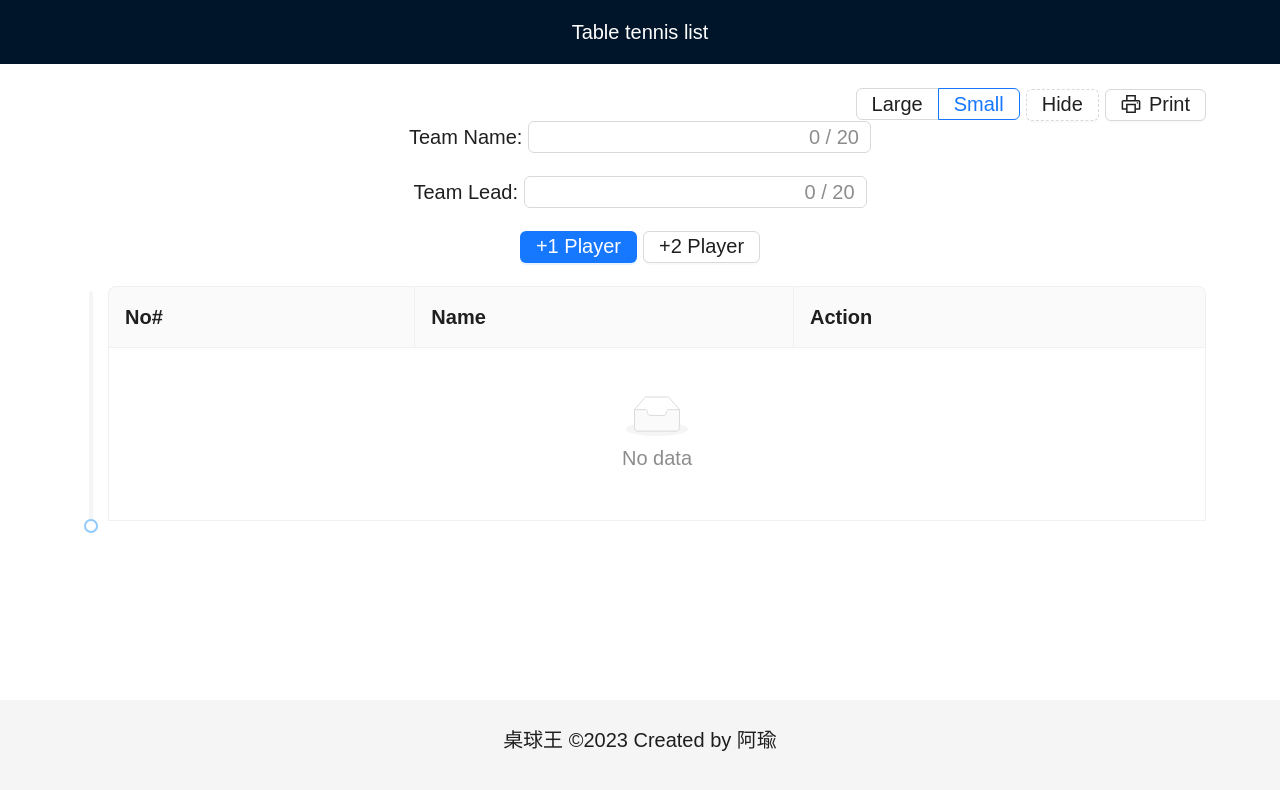
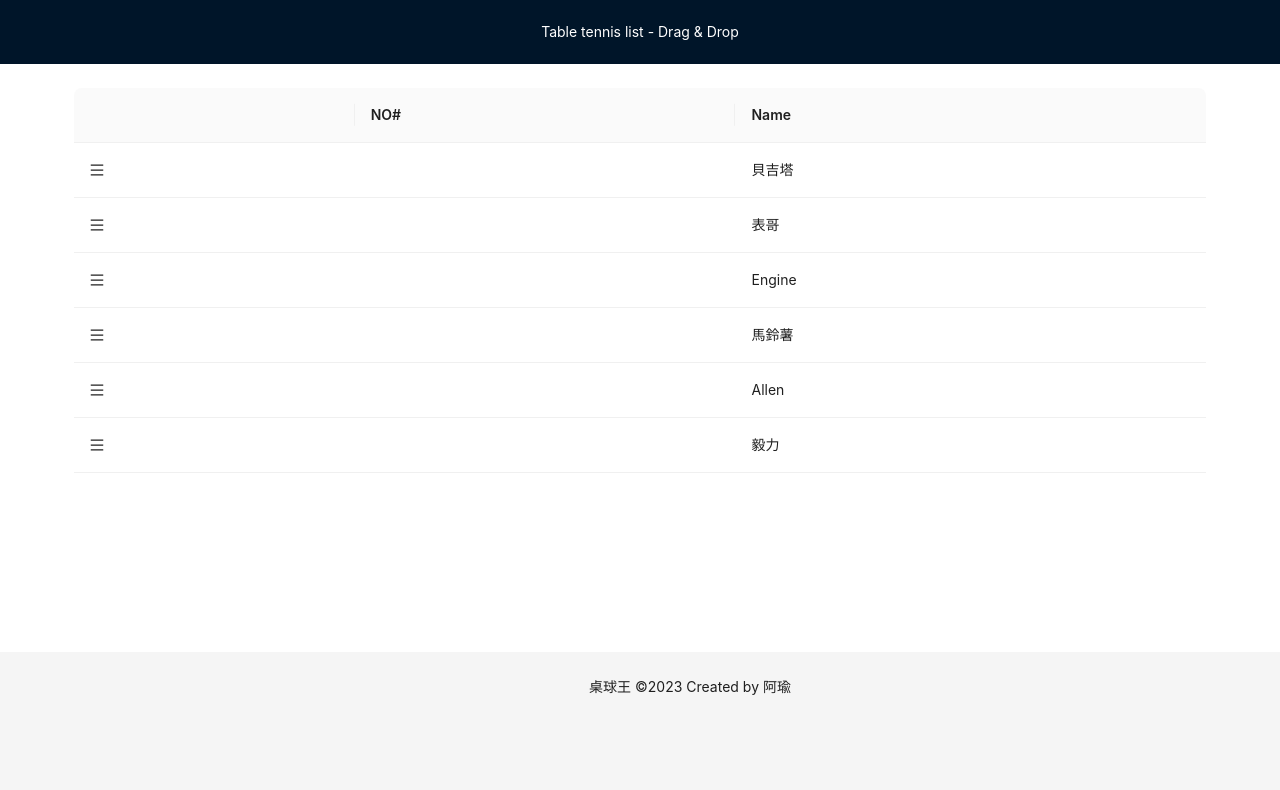
Before and after one commit to goish135/table-tennis-king, a React (Create React App) app: page / in a window 1280 px wide. Shown: the top 790 px of the page. Built offline with nearby package versions, Linux system fonts and the light colour scheme.

Commit message:
drag drop

```diff
--- a/src/App.js
+++ b/src/App.js
@@ -1,263 +1,179 @@
-import "./App.css";
 import {
-  Table,
-  Button,
-  Layout,
-  Input,
-  ConfigProvider,
-  Radio,
-  Slider,
-} from "antd";
-import React, { useState, useRef } from "react";
-import ReactToPrint from "react-to-print";
-import { PrinterOutlined } from "@ant-design/icons";
-
+  DndContext,
+  PointerSensor,
+  useSensor,
+  useSensors,
+} from "@dnd-kit/core";
+import { restrictToVerticalAxis } from "@dnd-kit/modifiers";
+import {
+  SortableContext,
+  arrayMove,
+  useSortable,
+  verticalListSortingStrategy,
+} from "@dnd-kit/sortable";
+import { CSS } from "@dnd-kit/utilities";
+import React, { useState } from "react";
+import { Table, Layout } from "antd";
+import { MenuOutlined } from "@ant-design/icons";
 const { Header, Content, Footer } = Layout;
-
-function App() {
-  const data = [];
-  const [dataSource, setDataSource] = useState(data);
-  const [hideAction, setHideAction] = useState(false);
-  const [hideShowText, setHideShowText] = useState("Hide");
-  const [headOfRowSpan, setHeadOfRowSpan] = useState([]);
-  const [customStyle, setCustomStyle] = useState("py-style-2");
-  const [size, setSize] = useState("small");
-  const [paddingValue, setPaddingValue] = useState(5);
-
-  const sliderStyle = {
-    display: "inline-block",
-    height: 300,
-    textAlign: "left",
-  };
-
-  let componentRef = useRef();
-
-  const onChangeSlider = (newValue) => {
-    console.log("Slider Value:", newValue);
-    setPaddingValue(newValue);
-  };
-
-  const handleSizeChange = (e) => {
-    setSize(e.target.value);
-    if (e.target.value === "small") {
-      // setCustomStyle("py-style-2");
-      setPaddingValue(5);
-    } else {
-      // setCustomStyle("py-style-1");
-      setPaddingValue(50);
-    }
-  };
-
-  const onHide = () => {
-    console.log("click Hide");
-    if (hideAction) {
-      setHideShowText("Hide");
-    } else {
-      setHideShowText("Show");
-    }
-    setHideAction(!hideAction);
-  };
-
-  const handleAdd = () => {
-    let initMax = 0;
-
-    for (let i = 0; i < dataSource.length; i++) {
-      initMax = Math.max(initMax, dataSource[i].no);
-    }
-
-    const newData = {
-      key: Math.random(),
-      no: initMax + 1,
-      name: ``,
-      action: <a>Delete</a>,
-    };
-    setDataSource([...dataSource, newData]);
-  };
-
-  const handleAdd2 = () => {
-    let initMax = 0;
-
-    for (let i = 0; i < dataSource.length; i++) {
-      initMax = Math.max(initMax, dataSource[i].no);
-    }
-
-    var copiedDataSource = dataSource.slice();
-    const newData1 = {
-      key: Math.random(),
-      no: initMax + 1,
-      name: ``,
-      action: <a>Delete</a>,
-    };
-    const newData2 = {
-      key: Math.random(),
-      no: initMax + 1,
-      name: ``,
-      action: <a>Delete</a>,
-    };
-
-    copiedDataSource.push(newData1, newData2);
-    console.log("copiedDataSource length:", copiedDataSource.length);
-
-    setHeadOfRowSpan([...headOfRowSpan, copiedDataSource.length - 2]);
-    console.log("headOfRowSpan:", [
-      ...headOfRowSpan,
-      copiedDataSource.length - 2,
-    ]);
-    setDataSource(copiedDataSource);
-  };
-
-  const handleDelete = (no, index) => {
-    console.log("delete Index:", index);
-    if (headOfRowSpan.includes(index)) {
-      const elementToRemove = index;
-      const newArray = headOfRowSpan.filter((item) => item !== elementToRemove);
-      console.log("new HeadOfRowSpan#1:", newArray);
-      setHeadOfRowSpan(newArray);
-    }
-
-    if (headOfRowSpan.includes(index - 1)) {
-      const elementToRemove = index - 1;
-      const newArray = headOfRowSpan.filter((item) => item !== elementToRemove);
-      console.log("new HeadOfRowSpan#2:", newArray);
-      setHeadOfRowSpan(newArray);
-    }
-
-    const newData = dataSource.filter((item) => item.no !== no);
-
-    setDataSource(newData);
-  };
-
-  const onChange = (e) => {
-    console.log("Change:", e.target.value);
-  };
-
 const columns = [
   {
-      title: "No#",
+    key: "sort",
+  },
+  {
+    title: "NO#",
     dataIndex: "no",
-      key: "no",
-      onCell: (_, index) => {
-        if (headOfRowSpan.includes(index)) {
-          return {
-            rowSpan: 2,
-          };
-        }
-        // These two are merged into above cell
-        if (headOfRowSpan.includes(index - 1)) {
-          return {
-            rowSpan: 0,
-          };
-        }
-        return {};
-      },
   },
   {
     title: "Name",
     dataIndex: "name",
-      key: "name",
-      render: (text, record) => (
-        <div style={{ padding: `${paddingValue}px` }}>{text}</div>
+  },
+];
+
+const Row = ({ children, ...props }) => {
+  const {
+    attributes,
+    listeners,
+    setNodeRef,
+    setActivatorNodeRef,
+    transform,
+    transition,
+    isDragging,
+  } = useSortable({
+    id: props["data-row-key"],
+  });
+  const style = {
+    ...props.style,
+    transform: CSS.Transform.toString(
+      transform && {
+        ...transform,
+        scaleY: 1,
+      },
     ),
+    transition,
+    ...(isDragging
+      ? {
+          position: "relative",
+          zIndex: 9999,
+        }
+      : {}),
+  };
+  return (
+    <tr {...props} ref={setNodeRef} style={style} {...attributes}>
+      {React.Children.map(children, (child) => {
+        if (child.key === "sort") {
+          return React.cloneElement(child, {
+            children: (
+              <MenuOutlined
+                ref={setActivatorNodeRef}
+                style={{
+                  touchAction: "none",
+                  cursor: "move",
+                }}
+                {...listeners}
+              />
+            ),
+          });
+        }
+        return child;
+      })}
+    </tr>
+  );
+};
+
+const App = () => {
+  const [dataSource, setDataSource] = useState([
+    {
+      key: "1",
+      no: "",
+      name: "貝吉塔",
     },
     {
-      title: "Action",
-      dataIndex: "action",
-      key: "action",
-      render: (_, record, index) =>
-        dataSource.length >= 1 ? (
-          <a onClick={() => handleDelete(record.no, index)}>Delete</a>
-        ) : null,
-      hidden: hideAction,
+      key: "2",
+      no: "",
+      name: "表哥",
     },
-  ].filter((item) => !item.hidden);
+    {
+      key: "3",
+      no: "",
+      name: "Engine",
+    },
+    {
+      key: "4",
+      no: "",
+      name: "馬鈴薯",
+    },
+    {
+      key: "5",
+      no: "",
+      name: "Allen",
+    },
+    {
+      key: "6",
+      no: "",
+      name: "毅力",
+    },
+  ]);
+
+  const sensors = useSensors(
+    useSensor(PointerSensor, {
+      activationConstraint: {
+        // https://docs.dndkit.com/api-documentation/sensors/pointer#activation-constraints
+        distance: 1,
+      },
+    }),
+  );
+
+  const onDragEnd = ({ active, over }) => {
+    if (active.id !== over?.id) {
+      setDataSource((prev) => {
+        const activeIndex = prev.findIndex((i) => i.key === active.id);
+        const overIndex = prev.findIndex((i) => i.key === over?.id);
+        return arrayMove(prev, activeIndex, overIndex);
+      });
+    }
+  };
 
   return (
     <div className="App">
-      <ConfigProvider
-        theme={{
-          token: {
-            fontFamily: "fantasy",
-            fontSize: 20,
-          },
-        }}
-      >
-        <Layout ref={(el) => (componentRef = el)}>
+      <Layout>
         <Header
           style={{
             color: "white",
             textAlign: "center",
           }}
         >
-            Table tennis list
+          Table tennis list - Drag &amp; Drop
         </Header>
-          <Content className="site-layout" style={{ padding: "0 50px" , backgroundColor:"white"}}>
+      </Layout>
+      <Content
+        className="site-layout"
+        style={{ padding: "0 50px", backgroundColor: "white" }}
+      >
         <div style={{ padding: 24, height: "100%" }}>
-              <div style={{ display: "block", textAlign: "right" }}>
-                <Radio.Group value={size} onChange={handleSizeChange}>
-                  <Radio.Button value="large">Large</Radio.Button>
-                  <Radio.Button value="small">Small</Radio.Button>
-                </Radio.Group>
-                <Button
-                  type="dashed"
-                  onClick={onHide}
-                  style={{ marginLeft: 6 }}
+          <DndContext
+            sensors={sensors}
+            modifiers={[restrictToVerticalAxis]}
+            onDragEnd={onDragEnd}
           >
-                  {hideShowText}
-                </Button>
-                <ReactToPrint
-                  trigger={() => (
-                    <Button
-                      style={{ marginLeft: 6 }}
-                      icon={<PrinterOutlined />}
+            <SortableContext
+              // rowKey array
+              items={dataSource.map((i) => i.key)}
+              strategy={verticalListSortingStrategy}
             >
-                      Print
-                    </Button>
-                  )}
-                  content={() => componentRef}
-                />
-              </div>
-
-              <div style={{ width: "100%" }}>
-                <div style={{ display: "inline-block" }}>Team Name:&nbsp;</div>
-                <div style={{ display: "inline-block" }}>
-                  <Input showCount maxLength={20} onChange={onChange} />
-                </div>
-                <br />
-                <br />
-                <div style={{ display: "inline-block" }}>Team Lead:&nbsp;</div>
-                <div style={{ display: "inline-block" }}>
-                  <Input showCount maxLength={20} onChange={onChange} />
-                </div>
-                <br />
-                <br />
-                <Button type="primary" onClick={handleAdd}>
-                  +1 Player
-                </Button>
-                <Button style={{ marginLeft: 6 }} onClick={handleAdd2}>
-                  +2 Player
-                </Button>
-              </div>
-              <br />
-
-              <div style={{ display: "flex", flexDirection: "row" }}>
-                <div style={{ flex: 0.5 }}>
-                  <Slider
-                    min={20}
-                    max={50}
-                    onChange={onChangeSlider}
-                    value={paddingValue}
-                    vertical
-                  />
-                </div>
-                <div style={{ flex: 20 }}>
               <Table
+                components={{
+                  body: {
+                    row: Row,
+                  },
+                }}
+                rowKey="key"
                 columns={columns}
                 dataSource={dataSource}
-                    className="tableBorder"
-                    bordered
+                pagination={false}
               />
-                </div>
-              </div>
+            </SortableContext>
+          </DndContext>
         </div>
       </Content>
       <Footer
@@ -266,15 +182,12 @@ function App() {
           position: "fixed",
           bottom: 0,
           height: "100px",
-              width: "100%"
+          width: "100%",
         }}
       >
         桌球王 ©2023 Created by 阿瑜
       </Footer>
-        </Layout>
-      </ConfigProvider>
     </div>
   );
-}
-
+};
 export default App;
```
Also changed, not shown: src/DraggableTable.css (added, +16 -0 lines). Lines whose indentation alone changed are shown as unchanged.
